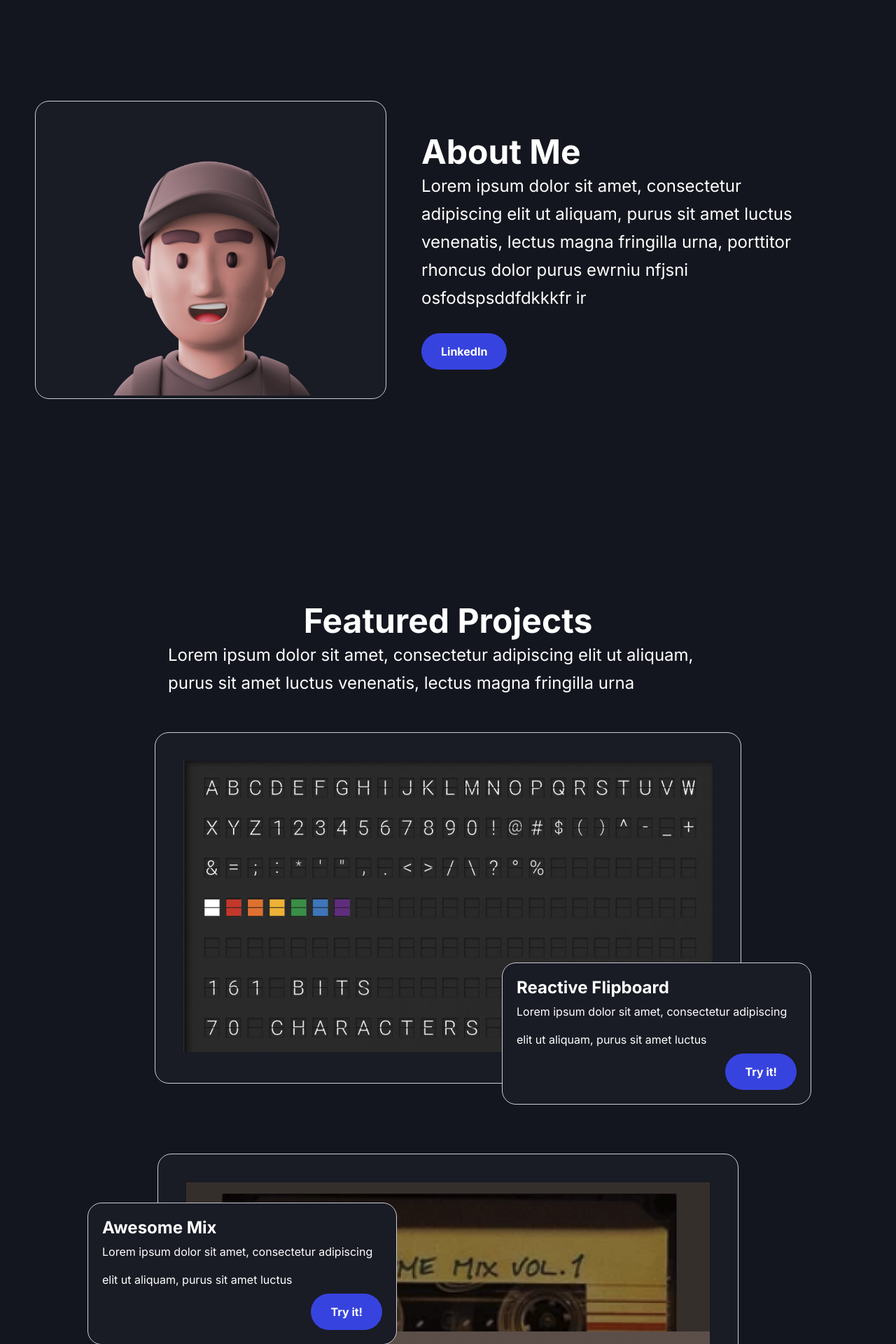
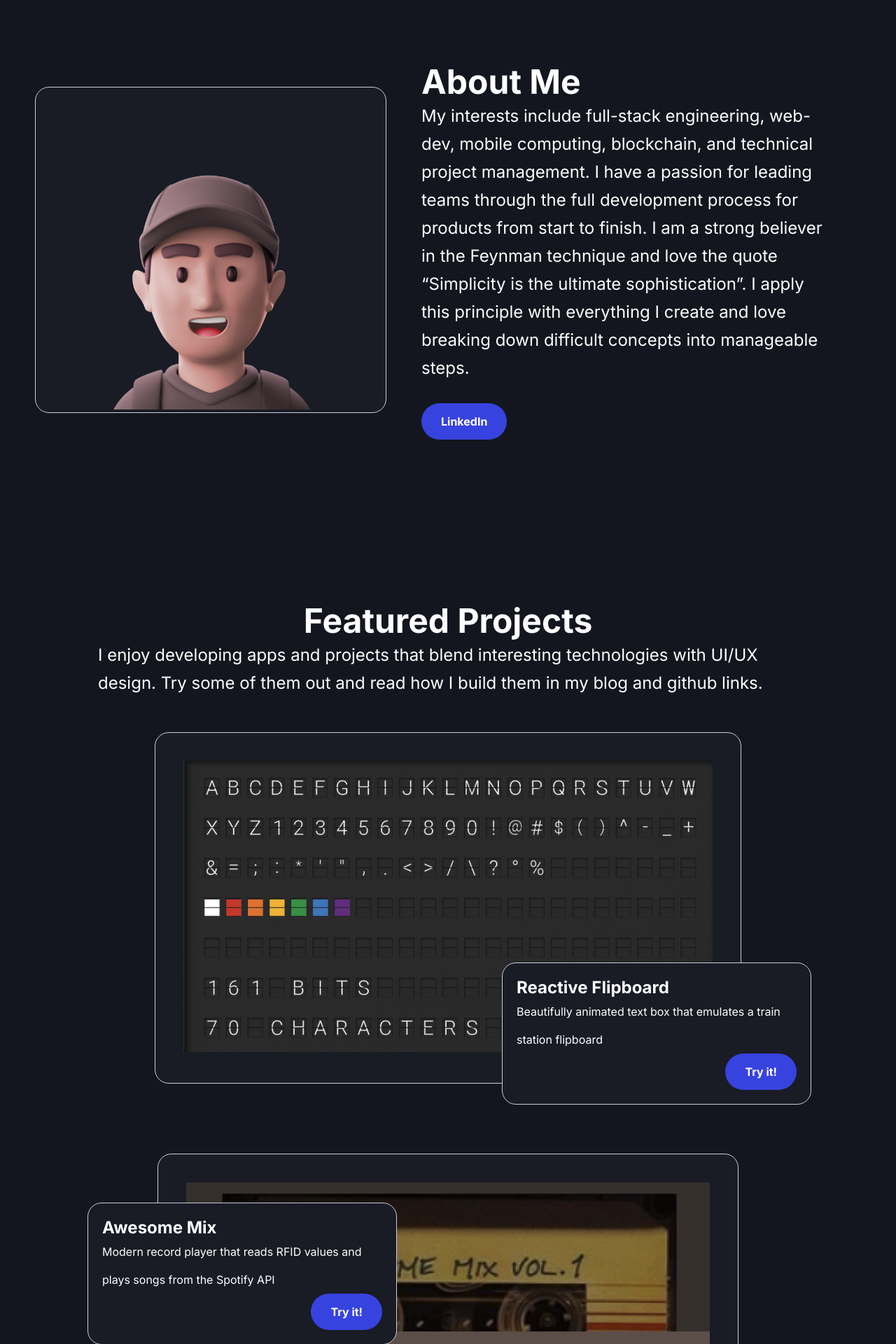
Before and after one commit to noahkester/personal-website, a React (Create React App) app: page / in a window 1280 px wide. Shown: the part 760-2680 px from the top of the page at 70% size. Built offline with nearby package versions, Linux system fonts and the light colour scheme.

Commit message:
finished homepage

```diff
--- a/src/components/About.js
+++ b/src/components/About.js
@@ -18,7 +18,7 @@ function About() {
             </div>
             <div className="about-text" data-aos="fade-left">
                 <div className="subheading-text">About Me</div>
-                <div className="description-text">Lorem ipsum dolor sit amet, consectetur adipiscing elit ut aliquam, purus sit amet luctus venenatis, lectus magna fringilla urna, porttitor rhoncus dolor purus ewrniu nfjsni osfodspsddfdkkkfr ir</div>
+                <div className="description-text">My interests include full-stack engineering, web-dev, mobile computing, blockchain, and technical project management. I have a passion for leading teams through the full development process for products from start to finish. I am a strong believer in the Feynman technique and love the quote “Simplicity is the ultimate sophistication”. I apply this principle with everything I create and love breaking down difficult concepts into manageable steps.</div>
                 <div className="about-text-element"><a href="https://www.linkedin.com/in/noah-kester/" target="_blank"><MainButton text="LinkedIn" /></a></div>
             </div>
         </div>
--- a/src/components/Banner.js
+++ b/src/components/Banner.js
@@ -32,7 +32,7 @@ function SkillsBanner() {
         <div>
             <Line />
             <div className="ticker-tape-container">
-                <div className="ticker-tape img-ticker">
+                <div className="ticker-tape img-ticker-0">
                     <BannerElement ticker_class={"ticker-element"} img_src={css_image} text="CSS" />
                     <BannerElement ticker_class={"ticker-element"} img_src={js_image} text="JavaScript" />
                     <BannerElement ticker_class={"ticker-element"} img_src={html5_image} text="HTML5" />
@@ -70,7 +70,7 @@ function EducationBanner() {
         <div>
             <Line />
             <div className="ticker-tape-container">
-                <div className="ticker-tape img-ticker">
+                <div className="ticker-tape img-ticker-1">
                     <BannerElement ticker_class={"large-ticker-element"} text="Data Structures" />
                     <BannerElement ticker_class={"large-ticker-element"} text="Operating Systems" />
                     <BannerElement ticker_class={"large-ticker-element"} text="Descrete Math" />
--- a/src/components/Experience.js
+++ b/src/components/Experience.js
@@ -12,7 +12,11 @@ function Education() {
                 <div className="general-container">
                     <img className="ut-logo" src={ut_logo} />
                 </div>
-                <div className="description-text education-text">University of Texas at Austin. Bachelors of Computer Science. Minor in Entrepreneurship. Graduation: May 2024</div>
+                <div>
+                    <div className="description-text education-text">University of Texas at Austin</div>
+                    <div className="description-text education-text">Bachelors of Computer Science | Minor in Entrepreneurship</div>
+                    <div className="description-text education-text">Graduation May 2024</div>
+                </div>
             </div>
             <EducationBanner />
         </div>
@@ -56,10 +60,11 @@ function Timeline() {
 function AllExperience() {
     return (
         <div>
-            <ExperienceElement logo={momentum_logo} name="Momentum" description="Lorem ipsum dolor sit amet, consectetur adipiscing elit ut aliquam, purus sit amet luctus" />
-            <ExperienceElement logo={tuktuk_logo} name="Tuktuk" description="Lorem ipsum dolor sit amet, consectetur adipiscing elit ut aliquam, purus sit amet luctus" />
-            <ExperienceElement logo={lockheed_logo} name="Lockheed Martin" description="Lorem ipsum dolor sit amet, consectetur adipiscing elit ut aliquam, purus sit amet luctus" />
-            <ExperienceElement logo={rebellion_logo} name="Rebellion Photonics" description="Lorem ipsum dolor sit amet, consectetur adipiscing elit ut aliquam, purus sit amet luctus" />
+            <ExperienceElement logo={momentum_logo} name="Momentum" description="Coordinated logistics for the newest startup accelerator and incubator at University of Texas as a lead founding officer" />
+            <ExperienceElement logo={tuktuk_logo} name="Tuktuk" description="Lead a SCRUM team of 5 engineers to develop an admin dashboard for Tuktuk which displayed critical real-time data" />
+            <ExperienceElement logo={lockheed_logo} name="Lockheed Martin" description="Accelerated development of space flight simulation software by recognizing and diagnosing 27+ critical system errors
+" />
+            <ExperienceElement logo={rebellion_logo} name="Rebellion Photonics" description=" Developed a dynamic website and email database to boost company exposure and gain contact list of over 50 clients" />
         </div>
     );
 }
--- a/src/components/Introduction.js
+++ b/src/components/Introduction.js
@@ -7,7 +7,7 @@ function Titles() {
             <div className="message">
                 <div>Software Engineer.</div>
                 <div>Web Developer.</div>
-                <div>Absolute Beast.</div>
+                <div>Start-up Enthusiast.</div>
             </div>
         </div>
     );
--- a/src/components/Projects.js
+++ b/src/components/Projects.js
@@ -15,7 +15,7 @@ function Project(props) {
             </div>
             <div className={props.classes}>
                 <div className="small-subheading-text">{props.title}</div>
-                <div className="small-description-text">Lorem ipsum dolor sit amet, consectetur adipiscing elit ut aliquam, purus sit amet luctus </div>
+                <div className="small-description-text">{props.description}</div>
                 <Link className="project-button" to={props.link}><MainButton text="Try it!" /></Link>
             </div>
         </div>
@@ -42,9 +42,9 @@ function Projects() {
         <div id="projects" className="projects">
             <div className="projects-title">
                 <div className="subheading-text" data-aos="fade-up">Featured Projects</div>
-                <div className="description-text project-description" data-aos="fade-up">Lorem ipsum dolor sit amet, consectetur adipiscing elit ut aliquam, purus sit amet luctus venenatis, lectus magna fringilla urna</div>
-                <Project classes="general-container project-info-right" title="Reactive Flipboard" image_src={flipboard} link="flipboard-blog" fade="fade-up" />
-                <Project classes="general-container project-info-left" title="Awesome Mix" image_src={awesome_mix} link="awesome-mix-blog" fade="fade-right"/>
+                <div className="description-text project-description" data-aos="fade-up">I enjoy developing apps and projects that blend interesting technologies with UI/UX design. Try some of them out and read how I build them in my blog and github links.</div>
+                <Project classes="general-container project-info-right" title="Reactive Flipboard" image_src={flipboard} link="flipboard-blog" fade="fade-up" description="Beautifully animated text box that emulates a train station flipboard" />
+                <Project classes="general-container project-info-left" title="Awesome Mix" image_src={awesome_mix} link="awesome-mix-blog" fade="fade-right" description="Modern record player that reads RFID values and plays songs from the Spotify API" />
                 <ProjectNavbar />
             </div>
         </div>
--- a/src/components/style/About.css
+++ b/src/components/style/About.css
@@ -19,7 +19,7 @@
     margin-right: 50px;
 }
 .about-container {
-    padding-top: 60px;
+    padding-top: 100px;
 }
 .about-text-element {
     padding-top: 30px;
--- a/src/components/style/Banner.css
+++ b/src/components/style/Banner.css
@@ -1 +1 @@
-.ticker-tape-container{background-color:#1d1f28;padding-top:15px;padding-bottom:15px;overflow:hidden;white-space:nowrap}.ticker-tape{display:flex;margin-left:-1rem;margin-right:-1rem}.ticker-element{margin-left:1rem;margin-right:1rem;align-self:flex-start;flex:none;width:16rem}.large-ticker-element{margin-left:1rem;margin-right:1rem;align-self:flex-start;flex:none;width:24rem}.ticker-components{display:flex;align-items:center;justify-content:center;padding-left:1rem;padding-right:1rem}.ticker-component{margin-left:1rem;margin-right:1rem}@-webkit-keyframes ticker-kf{0%{transform:translate3d(0, 0, 0)}100%{transform:translate3d(-260rem, 0, 0)}}@keyframes ticker-kf{0%{transform:translate3d(0, 0, 0)}100%{transform:translate3d(-260rem, 0, 0)}}.img-ticker{-webkit-animation:ticker-kf 20s linear infinite;animation:ticker-kf 20s linear infinite}.banner-image{height:45px}.vertical-line{background-color:var(--lightgray);height:40px;width:1px}.banner-element{display:flex}
+.ticker-tape-container{background-color:#1d1f28;padding-top:15px;padding-bottom:15px;overflow:hidden;white-space:nowrap}.ticker-tape{display:flex;margin-left:-1rem;margin-right:-1rem}.ticker-element{margin-left:1rem;margin-right:1rem;align-self:flex-start;flex:none;width:16rem}.large-ticker-element{margin-left:1rem;margin-right:1rem;align-self:flex-start;flex:none;width:24rem}.ticker-components{display:flex;align-items:center;justify-content:center;padding-left:1rem;padding-right:1rem}.ticker-component{margin-left:1rem;margin-right:1rem}@-webkit-keyframes ticker-kf-0{0%{transform:translate3d(0, 0, 0)}100%{transform:translate3d(-370rem, 0, 0)}}@keyframes ticker-kf-0{0%{transform:translate3d(0, 0, 0)}100%{transform:translate3d(-370rem, 0, 0)}}@-webkit-keyframes ticker-kf-1{0%{transform:translate3d(0, 0, 0)}100%{transform:translate3d(-150rem, 0, 0)}}@keyframes ticker-kf-1{0%{transform:translate3d(0, 0, 0)}100%{transform:translate3d(-150rem, 0, 0)}}.img-ticker-0{-webkit-animation:ticker-kf-0 20s linear infinite;animation:ticker-kf-0 20s linear infinite}.img-ticker-1{-webkit-animation:ticker-kf-1 20s linear infinite;animation:ticker-kf-1 20s linear infinite}.banner-image{height:45px}.vertical-line{background-color:var(--lightgray);height:40px;width:1px}.banner-element{display:flex}
--- a/src/components/style/Experience.css
+++ b/src/components/style/Experience.css
@@ -18,7 +18,7 @@
 }
 .education-text {
     margin-left: 50px;
-    width: 600px;
+    width: 800px;
 }
 .ut-logo {
     width: 150px;
@@ -28,7 +28,7 @@
     padding-right: 10px;
 }
 .experience-logo {
-    width: 150px;
+    width: 100px;
     padding: 20px;
 }
 .sub-experience-logo {
@@ -54,7 +54,7 @@
     align-items: center;
 }
 .timeline-subline {
-    height: 210px;
+    height: 170px;
     width: 10px;
     background-color: var(--blue);
 }
--- a/src/components/style/Introduction.css
+++ b/src/components/style/Introduction.css
@@ -82,11 +82,11 @@
     }
     86% {
       top: -9rem;
-      width: 475px;
+      width: 620px;
     }
     95% {
       top: -9rem;
-      width: 475px;
+      width: 620px;
     }
     98% {
       top: -9rem;
--- a/src/components/style/Projects.css
+++ b/src/components/style/Projects.css
@@ -44,5 +44,5 @@
     width: 100%;
 }
 .project-description {
-    width: 800px;
+    width: 1000px;
 }
```
Also changed, not shown: src/components/style/Banner.scss (+15 -4 lines).
